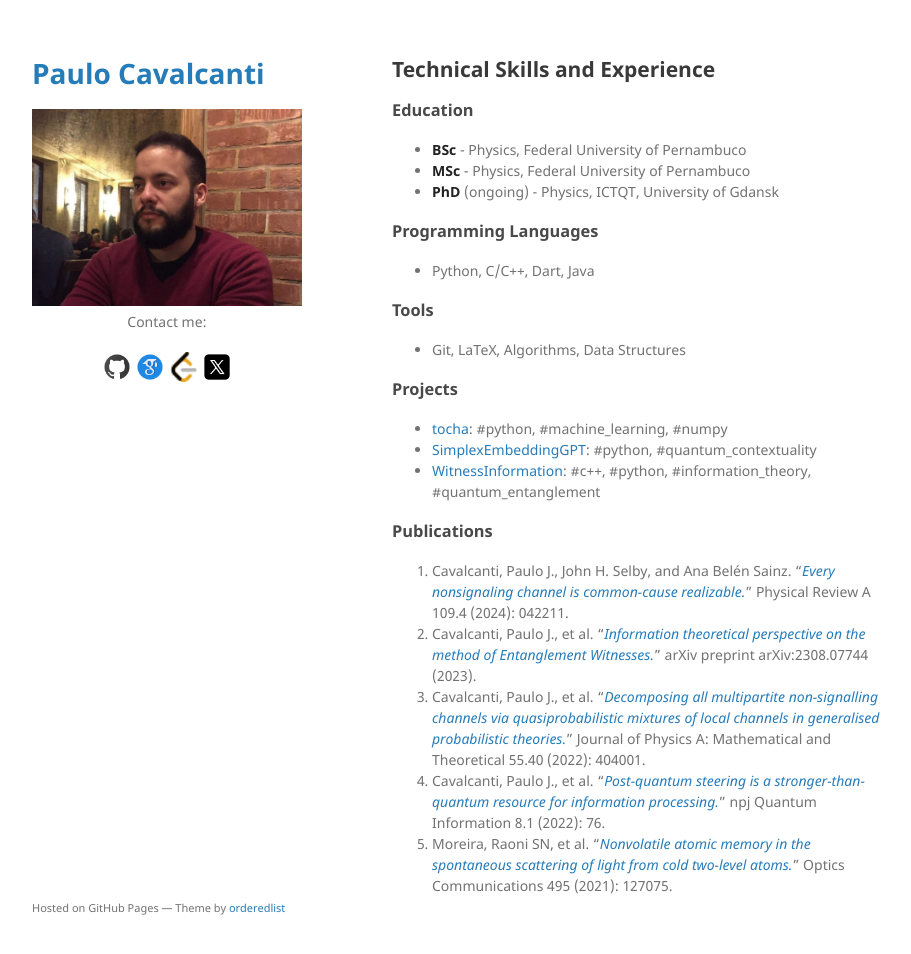
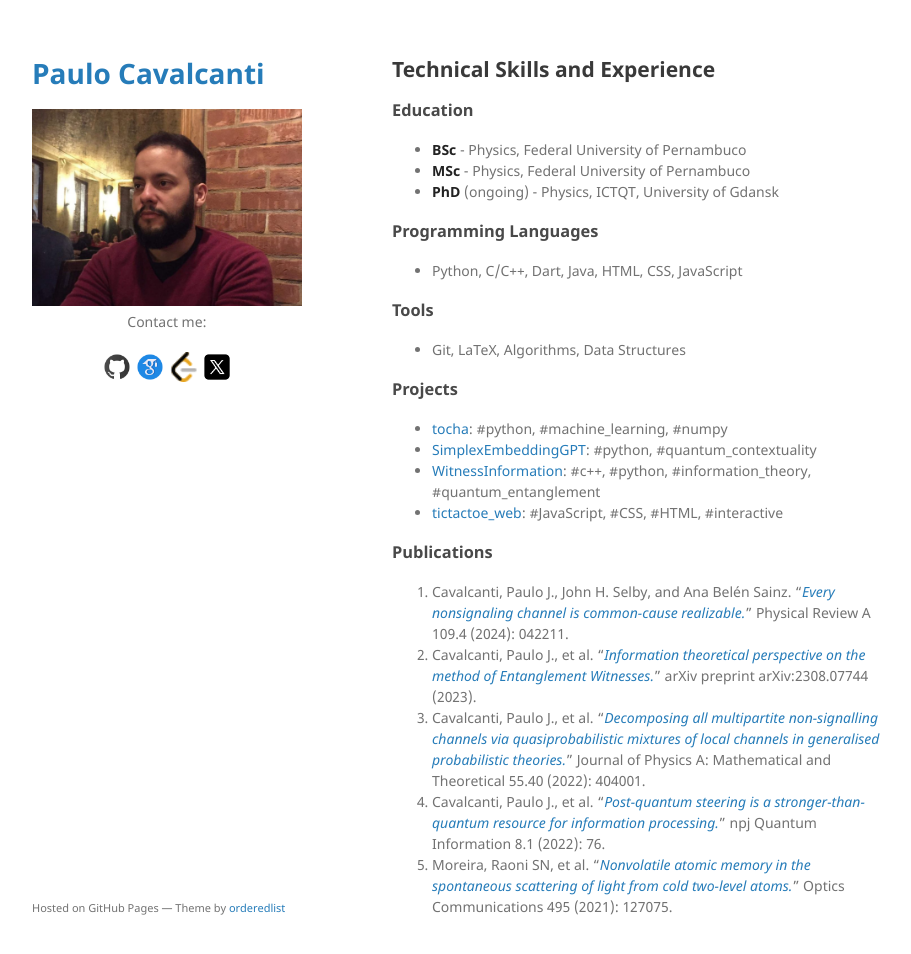
Before and after one commit to pjcavalcanti/pjcavalcanti.github.io, a Jekyll site: the page built from index.md, in a window 1280 px wide and 987 px high. Shown: the top 954 px of the window, without its empty margins (178-1089 px from the left). Built offline with Jekyll 4.4.1, drawn with Linux system fonts in a browser that asks for light colours.

Commit message:
added javascript/css/html and a little project with it

```diff
--- a/index.md
+++ b/index.md
@@ -14,7 +14,7 @@ toc: true
 
 ### Programming Languages
 
-- Python, C/C++, Dart, Java
+- Python, C/C++, Dart, Java, HTML, CSS, JavaScript
 
 ### Tools
 
@@ -25,6 +25,7 @@ toc: true
 - [tocha](https://github.com/pjcavalcanti/tocha): #python, #machine_learning, #numpy
 - [SimplexEmbeddingGPT](https://github.com/pjcavalcanti/SimplexEmbeddingGPT): #python, #quantum_contextuality
 - [WitnessInformation](https://github.com/pjcavalcanti/WitnessInformation): #c++, #python, #information_theory, #quantum_entanglement
+- [tictactoe_web](https://github.com/pjcavalcanti/tictactoe_web): #JavaScript, #CSS, #HTML, #interactive
 
 ### Publications
 
```
